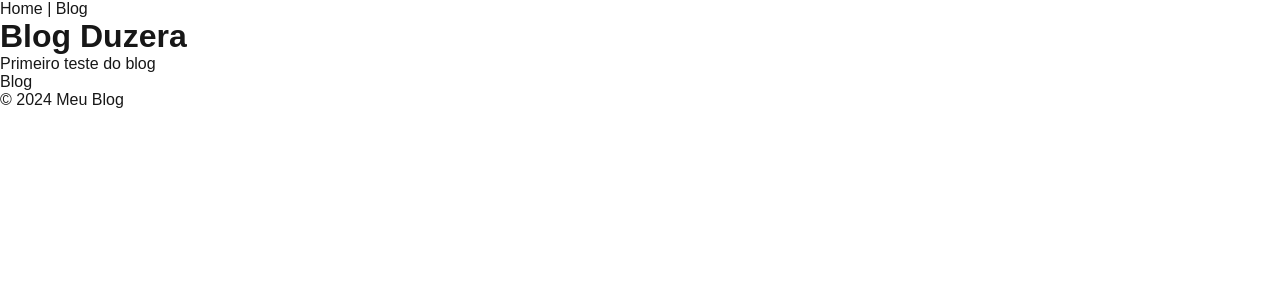
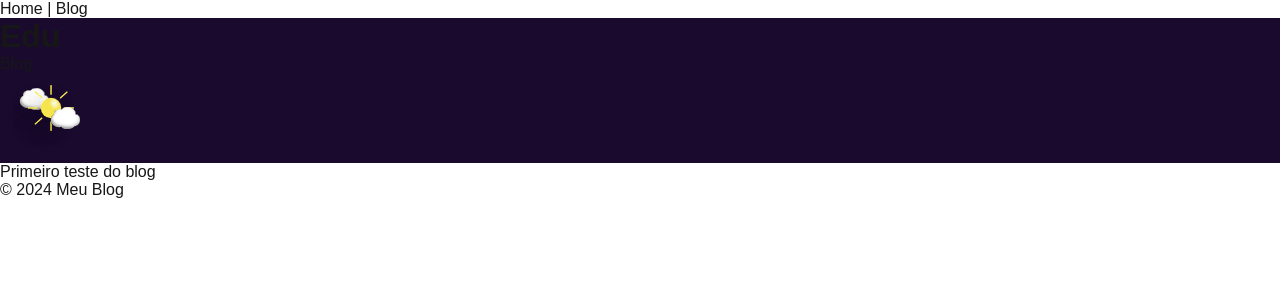
Before and after one commit to eduardonk9999/blog-duzera, a Next.js app: page / in a window 1280 px wide. Shown: the top 300 px of the page. Built offline with nearby package versions, Linux system fonts and the light colour scheme.

Commit message:
componentes

```diff
--- /dev/null
+++ b/src/components/Header.tsx
@@ -0,0 +1,27 @@
+import { HeaderContainer } from '@/styles/HeaderStyles';
+import Image from 'next/image';
+import Link from 'next/link';
+import React from 'react';
+
+import iconSvg from "./Sun.svg"
+
+const Header: React.FC = () => {
+    return(
+        <HeaderContainer>
+            <h1>Edu</h1>
+
+            <nav>
+                <Link href="/blog">Blog</Link>
+
+
+
+            </nav>
+            <Image
+                src={iconSvg}
+            />
+        </HeaderContainer>
+
+    )
+}
+
+export default Header;
--- a/src/pages/index.tsx
+++ b/src/pages/index.tsx
@@ -1,4 +1,5 @@
 
+import Header from "@/components/Header";
 import Link from "next/link";
 
 import { FC } from "react";
@@ -6,9 +7,10 @@ import { FC } from "react";
 const Home: FC = () => {
   return (
     <>
-      <h1>Blog Duzera</h1>
+
+      <Header />
       <p>Primeiro teste do blog</p>
-      <Link href="/blog">Blog</Link>
+
     </>
   );
 }
--- /dev/null
+++ b/src/styles/HeaderStyles.ts
@@ -0,0 +1,6 @@
+import styled from "styled-components";
+
+export const HeaderContainer = styled.header`
+    background-color: #1A0B2E;
+
+`;
```
Also changed, not shown: package.json (+7 -5 lines), src/components/ButtonWhiteBlack/ButtonWhiteBlack.styles.ts (added), src/components/ButtonWhiteBlack/ButtonWhiteBlack.tsx (added), src/components/Sun.svg (added), 1 other file (tests, documents, lock files or other folders).
